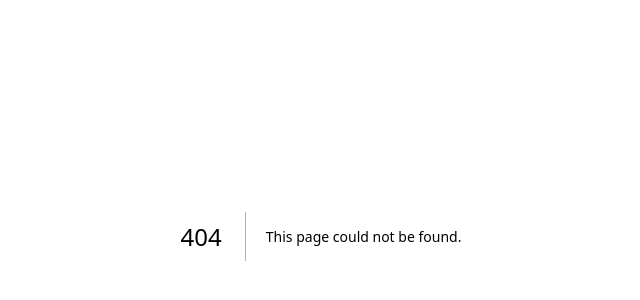
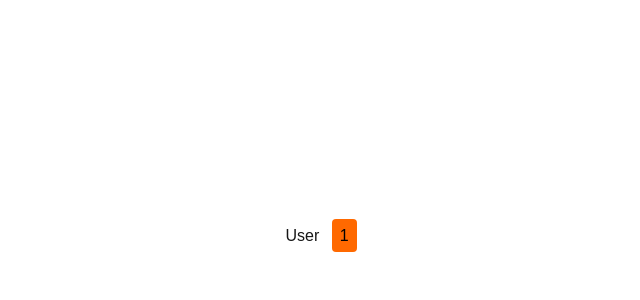
Before and after one commit to sseleimend/auth, a Next.js app: page /profile/1 in a window 1280 px wide. Before the commit this address had no page. Shown: the part 164-464 px from the top of the page, without its empty margins (319-959 px from the left). Built offline with nearby package versions, Linux system fonts and the light colour scheme.

Commit message:
feat: add Profile component to display user ID

```diff
--- /dev/null
+++ b/src/app/profile/[id]/page.tsx
@@ -0,0 +1,12 @@
+export default function Profile({ params }: { params: { id: string } }) {
+  return (
+    <div className="flex flex-col items-center justify-center min-h-screen py-2">
+      <h1>
+        User{" "}
+        <span className="p-2 ml-2 rounded bg-orange-500 text-black">
+          {params.id}
+        </span>
+      </h1>
+    </div>
+  );
+}
```
